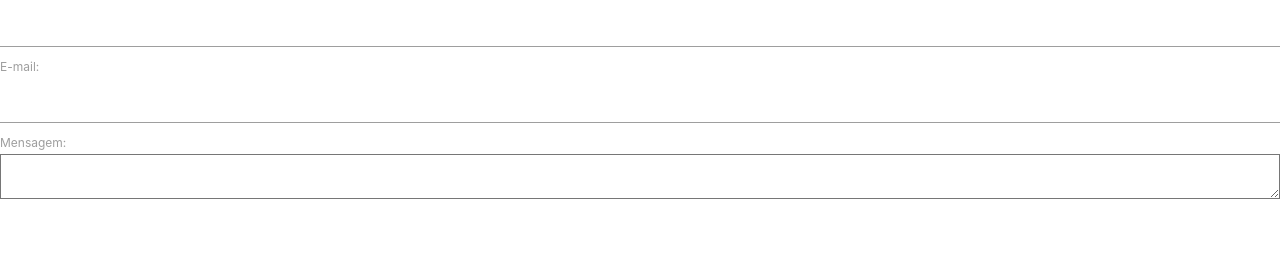
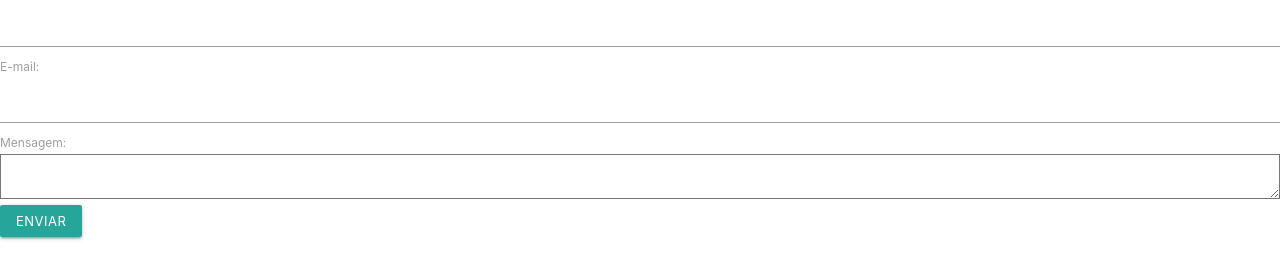
Before and after one commit to akarolziinhaa/akarolziinhaa.github.io, a plain HTML site: page pages/contato.html in a window 1280 px wide. Shown: the part 86-364 px from the top of the page. Drawn offline with Linux system fonts and the light colour scheme.

Commit message:
Update contato.html

```diff
--- a/pages/contato.html
+++ b/pages/contato.html
@@ -42,9 +42,8 @@
         <label for="msg">Mensagem:</label>
         <textarea id="msg"></textarea>
     </div>
+   <a class="waves-effect waves-light btn-small">Enviar</a>
 </form>
-
-   </form>
    <div>
 
    </div>
```
